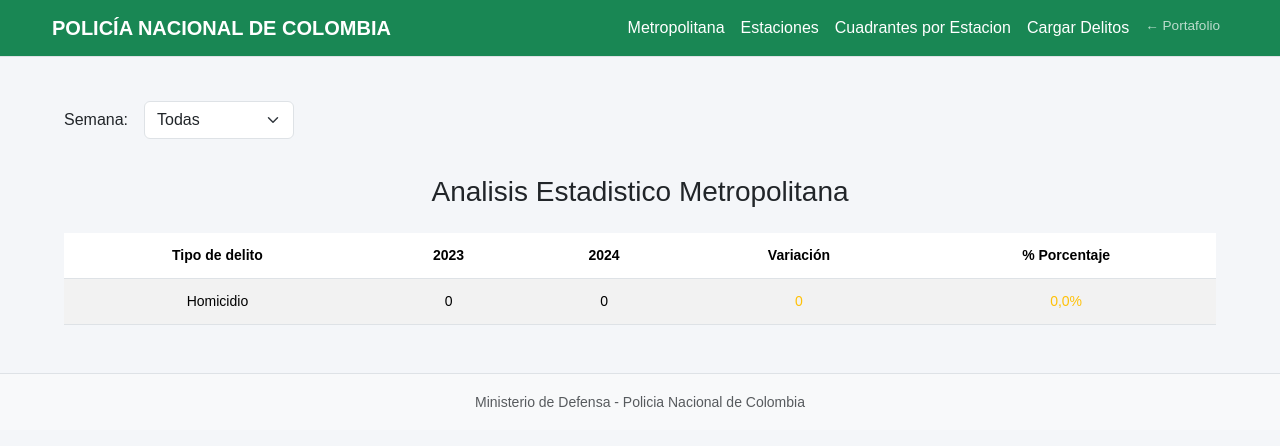
After one commit to willi0710/portafolioWilliam2025, a Django app: page /vigilancia/metropolitana/ in a window 1280 px wide. The commit adds this page. Shown: the top 446 px of the page. Run offline with Django 5.2, Linux system fonts and the light colour scheme; tables that the repository leaves empty hold one stand-in row (values such as "Sample post").

Commit message:
Interfaz Metropolitana.html

```diff
--- a/portafolioWilliam2025/settings.py
+++ b/portafolioWilliam2025/settings.py
@@ -51,6 +51,7 @@
                 'django.template.context_processors.request',
                 'django.contrib.auth.context_processors.auth',
                 'django.contrib.messages.context_processors.messages',
+                'vigilancia.context_processors.estaciones_context',
             ],
         },
     },
--- /dev/null
+++ b/vigilancia/context_processors.py
@@ -0,0 +1,6 @@
+from .models import Estacion
+
+def estaciones_context(request):
+    return {
+        'estaciones': Estacion.objects.all()
+    }
--- a/vigilancia/models.py
+++ b/vigilancia/models.py
@@ -1,5 +1,4 @@
 from django.db import models
-
 class Estacion(models.Model):
     nombre = models.CharField(max_length=100)
     direccion = models.TextField()
--- a/vigilancia/static/vigilancia/css/estilos.css
+++ b/vigilancia/static/vigilancia/css/estilos.css
@@ -61,7 +61,7 @@
 
 /* Títulos */
 h2 {
-    color: #007bff;
+    color: #060606;
     text-align: center;
     margin-bottom: 30px;
 }
@@ -73,14 +73,14 @@
 }
 
 .btn-success {
-    background-color: #278e36 !important;
-    border-color: #278e36 !important;
+    background-color: #198754 !important;
+    border-color: #198754 !important;
     color: white !important;
 }
 
 .btn-success:hover {
-    background-color: #002f5f !important;
-    border-color: #002f5f !important;
+    background-color: #1b6f17 !important;
+    border-color: #447b1a !important;
 }
 
 /* Estilo para el header (cabecera) */
--- a/vigilancia/templates/vigilancia/base.html
+++ b/vigilancia/templates/vigilancia/base.html
@@ -15,7 +15,7 @@
 <body>
         <nav class="navbar navbar-expand-lg navbar-light bg-success border-bottom sticky-top">
         <div class="container">
-            <a class="navbar-brand fw-bold text-white" href="{% url 'vigilancia:estacion' estacion_id=1 %}">POLICÍA NACIONAL DE COLOMBIA</a>
+            <a class="navbar-brand fw-bold text-white" href="{% url 'vigilancia:metropolitana' %}">POLICÍA NACIONAL DE COLOMBIA</a>
 
             <button class="navbar-toggler" type="button" data-bs-toggle="collapse" data-bs-target="#navbarNav"
                     aria-controls="navbarNav" aria-expanded="false" aria-label="Toggle navigation">
@@ -25,8 +25,16 @@
             <div class="collapse navbar-collapse justify-content-end" id="navbarNav">
                 <ul class="navbar-nav">
                     <li class="nav-item">
-                        <a class="nav-link text-white" href="{% url 'vigilancia:estacion' estacion_id=1 %}">Estaciónes</a>
+                        <a class="nav-link text-white" href="{% url 'vigilancia:metropolitana' %}">Metropolitana</a>
                     </li>
+                    <li class="nav-item">
+                    {% if estaciones %}
+                        <a class="nav-link text-white" href="{% url 'vigilancia:estacion' estacion_id=estaciones.0.id %}">Estaciones</a>
+                    {% else %}
+                        <span class="nav-link text-white disabled">Estaciones</span>
+                    {% endif %}
+                    </li>
+
                     <li class="nav-item">
                       <a class="nav-link text-white" href="{% url 'vigilancia:cuadrante_dinamico' %}">Cuadrantes por Estacion</a>
                     </li>
@@ -34,9 +42,9 @@
                         <a class="nav-link text-white" href="{% url 'vigilancia:cargar_excel' %}">Cargar Delitos</a>
                     </li>
                     <li class="nav-item ms-auto">
-                        <li class="nav-item">
                         <a class="nav-link text-white" href="/" style="font-size: 0.85rem; opacity: 0.7;">
-                            ← Portafolio</a>
+                                ← Portafolio
+                        </a>
                     </li>
                 </ul>
             </div>
@@ -54,7 +62,6 @@
     <footer class="bg-light text-center text-muted py-3 mt-5 border-top">
         <small>
            Ministerio de Defensa - Policia Nacional de Colombia
-
         </small>
     </footer>
 
--- a/vigilancia/templates/vigilancia/index.html
+++ b/vigilancia/templates/vigilancia/index.html
@@ -12,13 +12,11 @@
     <div class="container mt-5">
         <div class="text-center">
             <h4 class="display-4">POLICIA METROPOLITANA SANTIAGO DE CALI</h4>
-            <h1 class="display-4">Comité de Vigilancia Operacional</h1>
+            <h1 class="display-4">Comité de Vigilancia </h1>
 
-
-            <a href="{% url 'vigilancia:estacion' estacion_id=1 %}" class="btn btn-success btn-lg mt-3">Estadística Estaciones de Policia</a>
+            <a href="{% url 'vigilancia:metropolitana' %}" class="btn btn-success btn-lg mt-3">Analisis Estadistico </a>
         </div>
     </div>
-
 
 </body>
 </html>
--- /dev/null
+++ b/vigilancia/templates/vigilancia/metropolitana.html
@@ -0,0 +1,57 @@
+{% extends 'vigilancia/base.html' %}
+{% block content %}
+
+<div class="container mt-4">
+    <form method="get" class="d-flex align-items-center gap-3 mb-3">
+        <label for="semanaSelect" class="form-label mb-0">Semana:</label>
+        <select id="semanaSelect" name="semana" class="form-select" style="width: auto; min-width: 150px;" onchange="this.form.submit()">
+            <option value="">Todas</option>
+            {% for s in semanas %}
+                <option value="{{ s }}" {% if s|stringformat:"s" == semana_seleccionada %}selected{% endif %}>{{ s }}</option>
+            {% endfor %}
+        </select>
+    </form>
+
+    <h3 class="mb-4 text-center">Analisis Estadistico Metropolitana</h3>
+
+    <table class="table table-striped">
+        <thead>
+            <tr>
+                <th>Tipo de delito</th>
+                <th>2023</th>
+                <th>2024</th>
+                <th>Variación</th>
+                <th>% Porcentaje</th>
+            </tr>
+        </thead>
+        <tbody>
+            {% for fila in tabla %}
+                <tr>
+                    <td>{{ fila.tipo }}</td>
+                    <td>{{ fila.2023 }}</td>
+                    <td>{{ fila.2024 }}</td>
+                    <td>
+                        {% if fila.variacion > 0 %}
+                            <span class="text-danger">+{{ fila.variacion }}</span>
+                        {% elif fila.variacion < 0 %}
+                            <span class="text-success">{{ fila.variacion }}</span>
+                        {% else %}
+                            <span class="text-warning">{{ fila.variacion }}</span>
+                        {% endif %}
+                    </td>
+                    <td>
+                        {% if fila.porcentaje > 0 %}
+                            <span class="text-danger">{{ fila.porcentaje|floatformat:1 }}%</span>
+                        {% elif fila.porcentaje < 0 %}
+                            <span class="text-success">{{ fila.porcentaje|floatformat:1 }}%</span>
+                        {% else %}
+                            <span class="text-warning">{{ fila.porcentaje|floatformat:1 }}%</span>
+                        {% endif %}
+                    </td>
+                </tr>
+            {% endfor %}
+        </tbody>
+    </table>
+</div>
+
+{% endblock %}
--- a/vigilancia/urls.py
+++ b/vigilancia/urls.py
@@ -6,15 +6,16 @@
 
 urlpatterns = [
     path('', views.index, name='index'),
+    path('estaciones/', views.lista_estaciones, name='lista_estaciones'),
     path('estacion/<int:estacion_id>/', views.estacion, name='estacion'),
     path('cargar_excel/', views.cargar_excel, name='cargar_excel'),
-    path('eliminar_estacion_semana/', views.eliminar_estacion_semana, name='eliminar_estacion_semana'),
+    path('eliminar_semana/', views.eliminar_semana, name='eliminar_semana'),
     path('cuadrante-interactivo/', views.cuadrante_dinamico, name='cuadrante_dinamico'),
     path('ajax/cargar-cuadrantes/', views.cargar_cuadrantes, name='cargar_cuadrantes'),
     path('ajax/cargar-datos-cuadrante/', views.cargar_datos_cuadrante, name='cargar_datos_cuadrante'),
     path('ajax/cargar-semanas-cuadrante/', views.cargar_semanas_cuadrante, name='cargar_semanas_cuadrante'),
     path('ajax/cargar-semanas-estacion/', views.cargar_semanas_cuadrante, name='cargar_semanas_por_estacion'),
-
+    path('metropolitana/', views.metropolitana, name='metropolitana'),
 
 
 ]
--- a/vigilancia/views.py
+++ b/vigilancia/views.py
@@ -9,7 +9,10 @@
 from django.http import JsonResponse
 
 def index(request):
-    return render(request, 'vigilancia/index.html')
+    estaciones = Estacion.objects.all()
+    return render(request, 'vigilancia/index.html', {
+        'estaciones': estaciones,
+    })
 
 def cargar_excel(request):
     semanas_disponibles = Delito.objects.values_list('semana', flat=True).distinct().order_by('semana')
@@ -94,35 +97,9 @@
         'estaciones': estaciones_disponibles
     })
 
-@require_POST
-def eliminar_estacion_semana(request):
-    semana = request.POST.get('semana')
-    estacion_id = request.POST.get('estacion')
-
-    if not semana or not semana.isdigit() or not estacion_id:
-        messages.error(request, "Debes seleccionar una estación y una semana válidas.")
-        return redirect('cargar_excel')
-
-    try:
-        estacion = Estacion.objects.get(id=estacion_id)
-    except Estacion.DoesNotExist:
-        messages.error(request, "Estación no encontrada.")
-        return redirect('cargar_excel')
-
-    delitos_a_eliminar = Delito.objects.filter(
-        cuadrante__estacion=estacion,
-        semana=int(semana)
-    )
-    cantidad = delitos_a_eliminar.count()
-    delitos_a_eliminar.delete()
-
-    messages.success(request, f"Se eliminaron {cantidad} delitos de la estación '{estacion.nombre}' para la semana {semana}.")
-    return redirect('cargar_excel')
-
 def estacion(request, estacion_id):
     # Obtener la estación actual o lanzar 404 si no existe
     estacion = get_object_or_404(Estacion, id=estacion_id)
-    estaciones = Estacion.objects.all()
 
     # Obtener semana seleccionada desde query param (puede ser None)
     semana = request.GET.get('semana')
@@ -173,7 +150,6 @@
 
     return render(request, 'vigilancia/estacion.html', {
         'estacion': estacion,
-        'estaciones': estaciones,
         'tabla': tabla,
         'semanas': semanas_disponibles,
         'semana_seleccionada': semana,
@@ -249,3 +225,68 @@
         .order_by('semana')
     )
     return JsonResponse(list(semanas), safe=False)
+
+def metropolitana(request):
+    semana = request.GET.get('semana')  # opcional si usas filtro de semanas
+
+    delitos = Delito.objects.all()
+
+    # Filtrar por semana si aplica
+    if semana:
+        delitos = delitos.filter(semana=semana)
+
+    tipos_delito = dict(Delito._meta.get_field('tipo').choices)
+
+    # Tabla con sumas por tipo y año
+    tabla = defaultdict(lambda: defaultdict(int))
+
+    for delito in delitos:
+        año = delito.fecha.year
+        tipo = tipos_delito.get(delito.tipo, delito.tipo)
+        tabla[tipo][año] += delito.cantidad  # ✅ aquí se corrige el error: sumar cantidad
+
+    # Formatear tabla para mostrar en plantilla
+    resultado = []
+    for tipo, conteo in tabla.items():
+        val_2023 = conteo.get(2023, 0)
+        val_2024 = conteo.get(2024, 0)
+        variacion = val_2024 - val_2023
+        porcentaje = (variacion / val_2023 * 100) if val_2023 != 0 else (100.0 if val_2024 > 0 else 0.0)
+
+        resultado.append({
+            'tipo': tipo,
+            2023: val_2023,
+            2024: val_2024,
+            'variacion': variacion,
+            'porcentaje': porcentaje,
+        })
+
+    semanas = Delito.objects.values_list('semana', flat=True).distinct().order_by('semana')
+
+    context = {
+        'tabla': resultado,
+        'semana_seleccionada': semana,
+        'semanas': semanas,
+    }
+    return render(request, 'vigilancia/metropolitana.html', context)
+
+
+@require_POST
+def eliminar_semana(request):
+    semana = request.POST.get('semana')
+
+    if not semana or not semana.isdigit():
+        messages.error(request, "Número de semana inválido.")
+        return redirect('vigilancia:cargar_excel')
+
+    semana = int(semana)
+    delitos_a_eliminar = Delito.objects.filter(semana=semana)
+    cantidad = delitos_a_eliminar.count()
+    delitos_a_eliminar.delete()
+
+    messages.success(request, f"Se eliminaron {cantidad} delitos registrados en la semana {semana}.")
+    return redirect('vigilancia:cargar_excel')
+
+def lista_estaciones(request):
+    estaciones = Estacion.objects.all()
+    return render(request, 'vigilancia/lista_estaciones.html', {'estaciones': estaciones})
```
Also changed, not shown: vigilancia/templates/vigilancia/cargar_excel.html (+20 -15 lines), vigilancia/templates/vigilancia/cuadrante_dinamico.html (+30 -3 lines), vigilancia/templates/vigilancia/estacion.html (+11 -7 lines), vigilancia/templates/vigilancia/lista_estaciones.html (added, +18 -0 lines). Lines whose indentation alone changed are shown as unchanged.
